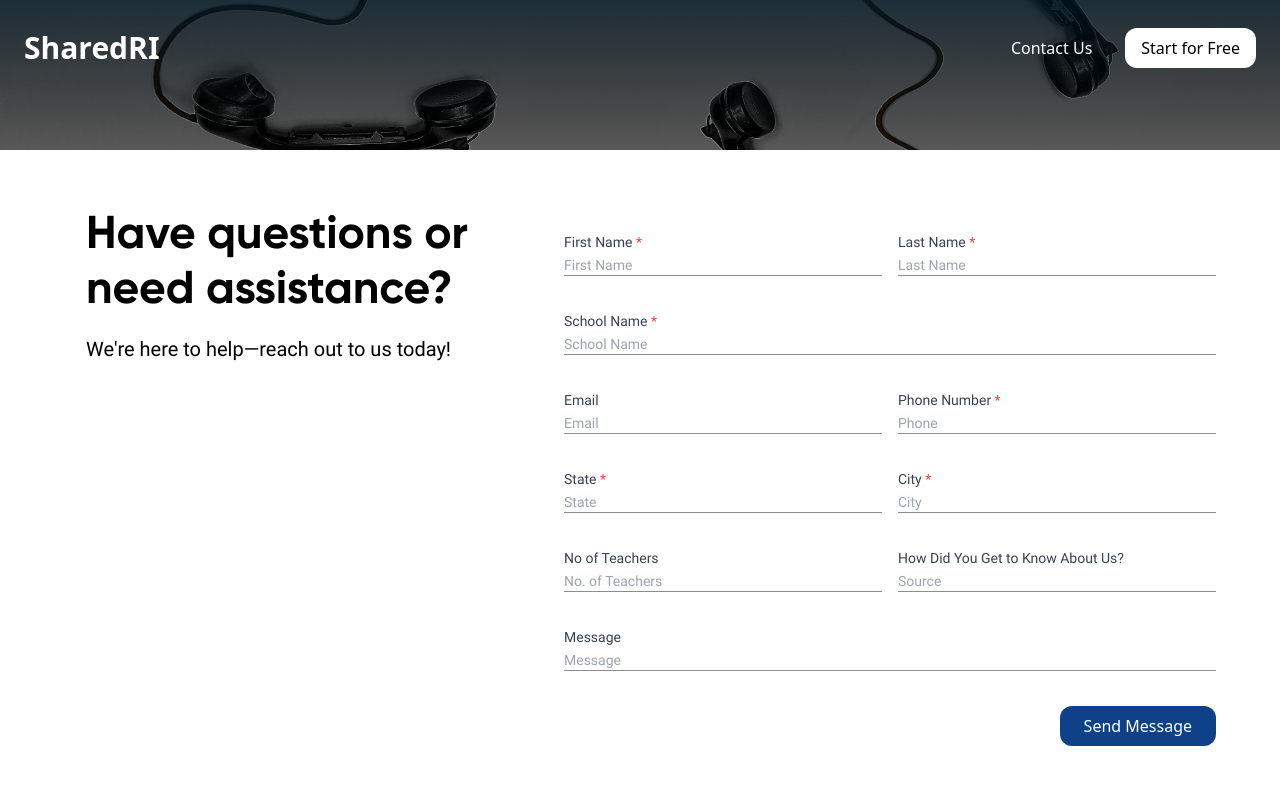
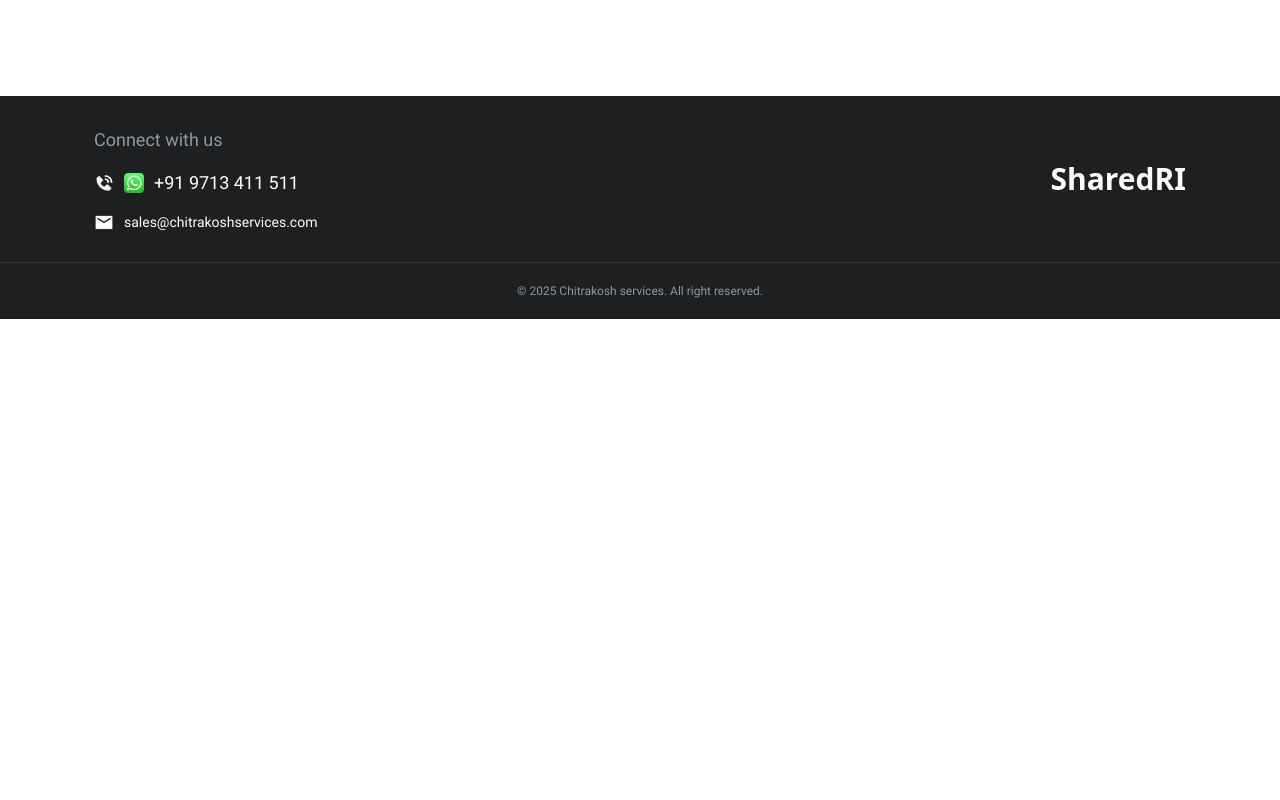
Before and after one commit to Nikhilesh1119/website, a React (Vite) app: page /contact in a window 1280 px wide. Shown: the top 800 px of the page. Built offline with nearby package versions, Linux system fonts and the light colour scheme.

Commit message:
push for new domain

```diff
--- a/src/App.jsx
+++ b/src/App.jsx
@@ -20,8 +20,8 @@
         <Navbar />
         <Routes>
           <Route path="/" element={<Content />} />
-          <Route path="/contact" element={<ContactUs />} />
-          <Route path="/privacyPolicy" element={<PrivacyPolicy />} />
+          {/* <Route path="/contact" element={<ContactUs />} /> */}
+          {/* <Route path="/privacyPolicy" element={<PrivacyPolicy />} /> */}
         </Routes>
         <Footer />
       </BrowserRouter>
--- a/src/components/Content.jsx
+++ b/src/components/Content.jsx
@@ -195,7 +195,7 @@
             Easily manage classes, track attendance, and get real-time insights
             in one simple platform.
           </p>
-          <div className="flex w-[280px] justify-around">
+          {/* <div className="flex w-[280px] justify-around">
             <a
               href={HREF}
               target="_blank"
@@ -210,7 +210,7 @@
             >
               Talk to sales
             </Link>
-          </div>
+          </div> */}
         </div>
         <img
           src={section1}
@@ -356,7 +356,7 @@
             Our support team is always available to assist with any questions or
             issues, ensuring you get the most out of our platform.
           </p>
-          <div className="flex flex-col sm:flex-row sm:space-x-3 space-y-3 sm:space-y-0 mt-[24px] justify-center sm:justify-start">
+          {/* <div className="flex flex-col sm:flex-row sm:space-x-3 space-y-3 sm:space-y-0 mt-[24px] justify-center sm:justify-start">
             <a
               href={HREF}
               target="_blank"
@@ -371,7 +371,7 @@
             >
               Talk to Sales
             </Link>
-          </div>
+          </div> */}
         </div>
         <img src={logo} alt="" className="size-[180px]" />
       </section>
--- a/src/components/Footer.jsx
+++ b/src/components/Footer.jsx
@@ -13,27 +13,27 @@
           <div className="text-[#9098A0] font-roboto-regular text-[18px] text-center sm:text-left">
             Connect with us
           </div>
-          {/* <div className="flex flex-row items-center space-x-[10px]">
+          <div className="flex flex-row items-center space-x-[10px]">
             <img src={phone} alt="Phone" className="w-5 h-5" />
             <img src={whatsapp} alt="Phone" className="w-5 h-5" />
             <div className="text-white font-roboto-medium text-[18px]">
               +91 9713 411 511
             </div>
-          </div> */}
-          {/* <div className="flex flex-row items-center space-x-[10px]">
+          </div>
+          <div className="flex flex-row items-center space-x-[10px]">
             <img src={email} alt="Email" className="w-5 h-5" />
             <div className="text-white font-roboto-regular text-sm">
-              demo@gmail.com
+              sales@chitrakoshservices.com
             </div>
-          </div> */}
-          <div className="flex flex-row items-center space-x-[10px]">
+          </div>
+          {/* <div className="flex flex-row items-center space-x-[10px]">
             <Link
               to="/privacyPolicy"
               className="text-white font-roboto-regular text-sm"
             >
               Privacy & policy
             </Link>
-          </div>
+          </div> */}
         </div>
         <span className="text-3xl font-bold font-roboto text-white">
           SharedRI
@@ -45,7 +45,7 @@
         /> */}
       </div>
       <p className="bg-[#1D1F20] text-[#9098A0] font-roboto-regular text-xs py-5 text-center border-t border-[#31373D]">
-        © 2024 Smrti Ltd. All rights reserved.
+        © 2025 Chitrakosh services. All right reserved.
       </p>
     </footer>
   );
--- a/src/components/Navbar.jsx
+++ b/src/components/Navbar.jsx
@@ -14,23 +14,23 @@
   return (
     <div className="relative select-none h-24 w-full px-6 py-4 bg-transparent flex flex-row justify-between items-center z-10">
       {/* Logo */}
-      <Link to="/">
+      {/* <Link to="/"> */}
         {/* <img
           src={isContactPage ? Smrtiw : Smrti}
           alt="Logo"
           className="w-[80px] h-[35px] cursor-pointer object-contain transition-all duration-300"
         /> */}
         <span
-          className={`text-3xl font-bold font-roboto cursor-pointer ${
+          className={`text-3xl font-bold font-roboto ${
             isContactPage ? "text-white" : "text-black"
           }`}
         >
           SharedRI
         </span>
-      </Link>
+      {/* </Link> */}
 
       {/* Desktop Buttons */}
-      <div className="hidden sm:flex flex-row items-center">
+      {/* <div className="hidden sm:flex flex-row items-center">
         <Link
           to="/contact"
           className={` text-base px-4 py-2 font-medium hover:text-orange-400 mr-[17px] ${
@@ -51,10 +51,10 @@
         >
           Start for Free
         </a>
-      </div>
+      </div> */}
 
       {/* Mobile Menu Toggle */}
-      <div className="sm:hidden flex items-center">
+      {/* <div className="sm:hidden flex items-center">
         <img
           src={isMenuOpen ? cross : Menu}
           alt="Menu Icon"
@@ -63,10 +63,10 @@
           }`}
           onClick={() => setIsMenuOpen(!isMenuOpen)}
         />
-      </div>
+      </div> */}
 
       {/* Animated Dropdown Menu */}
-      <div
+      {/* <div
         className={`sm:hidden absolute top-full left-0 bg-white transition-all duration-300 ease-in-out ${
           isMenuOpen ? "max-h-screen opacity-100" : "max-h-0 opacity-0"
         } w-full overflow-hidden`}
@@ -93,7 +93,7 @@
             Start for Free
           </a>
         </div>
-      </div>
+      </div> */}
     </div>
   );
 }
```
